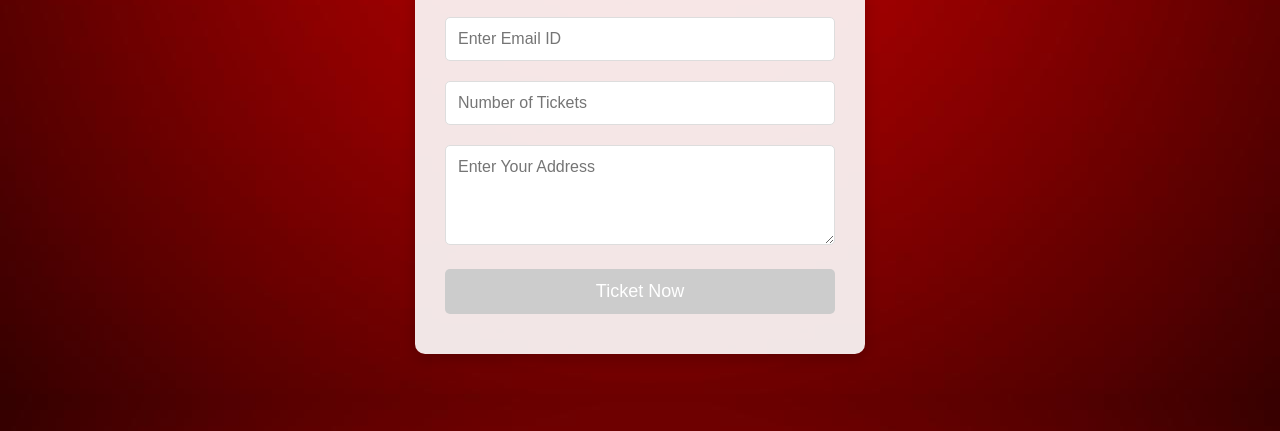
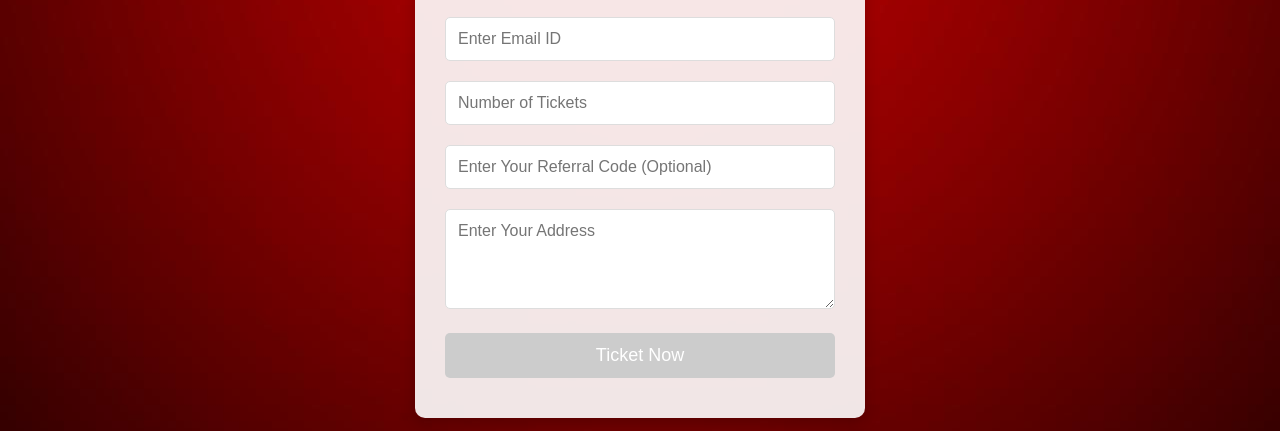
Before and after one commit to minhal52/dreamrangeenterprise, a plain HTML site: page index.html in a window 1280 px wide. Shown: the part 4470-4901 px from the top of the page. Drawn offline with Linux system fonts and the light colour scheme.

Commit message:
added rferal code section

```diff
--- a/index.html
+++ b/index.html
@@ -979,6 +979,9 @@ textarea {
             <!-- Number of Tickets Field -->
             <input type="number" id="tickets" placeholder="Number of Tickets" required oninput="validateForm()">
 
+            <!-- Referral Code Field -->
+            <input type="text" id="referral" placeholder="Enter Your Referral Code (Optional)" oninput="validateForm()">
+
             <!-- Address Field (Textarea) -->
             <textarea id="address" placeholder="Enter Your Address" required oninput="validateForm()"></textarea>
 
@@ -986,6 +989,7 @@ textarea {
             <button type="button" id="ticketButton" onclick="sendToWhatsApp()" class="ticketnow" disabled>Ticket Now</button>
         </form>
     </div>
+
 </section>
 <footer class="footer">
     <div class="footer-container">
```
